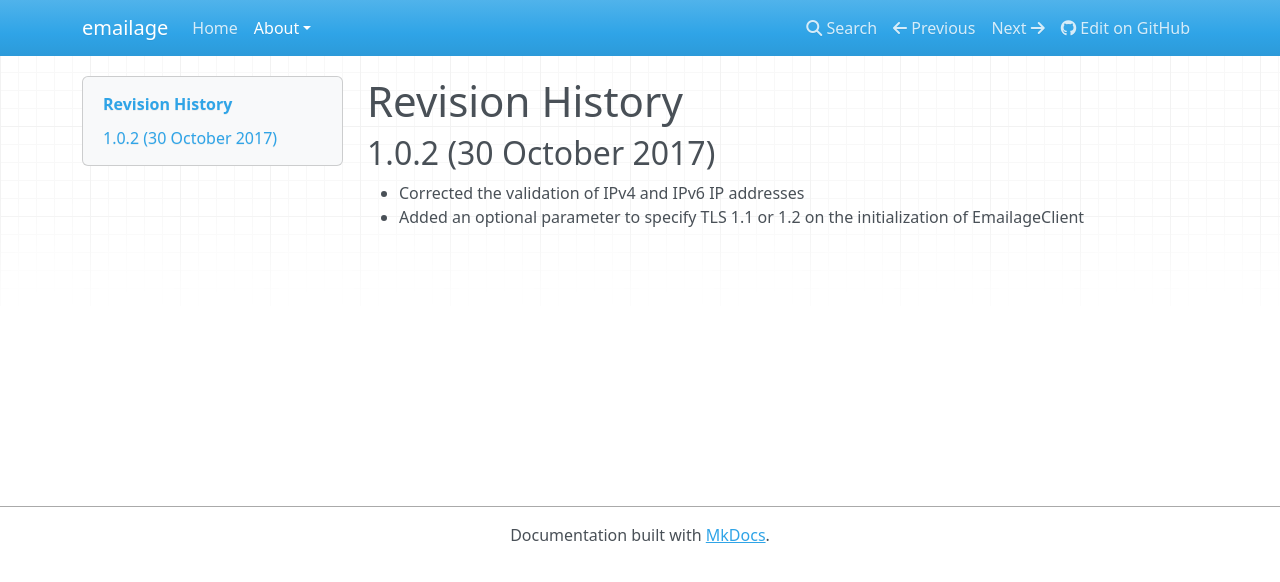
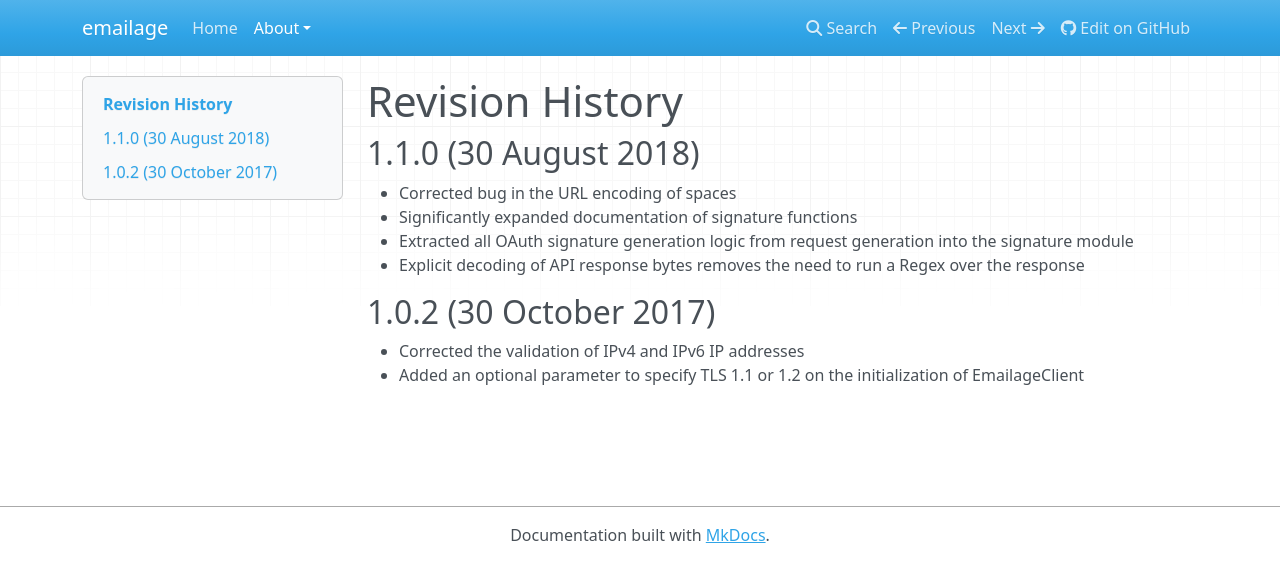
Before and after one commit to emailage/Emailage_Python, an MkDocs documentation site: the page built from docs/about/changes.md, in a window 1280 px wide. Shown: the top 582 px of the page. Built offline with MkDocs 1.6.1, drawn with Linux system fonts in a browser that asks for light colours; nearby versions of some CDN libraries; old or Windows-style settings are respelled for this version of MkDocs.

Commit message:
Updated revision history doc

```diff
--- a/docs/about/changes.md
+++ b/docs/about/changes.md
@@ -1,4 +1,11 @@
 # Revision History
+
+## 1.1.0 (30 August 2018)
+
+ - Corrected bug in the URL encoding of spaces
+ - Significantly expanded documentation of signature functions
+ - Extracted all OAuth signature generation logic from request generation into the signature module
+ - Explicit decoding of API response bytes removes the need to run a Regex over the response
 
 ## 1.0.2 (30 October 2017)
 
```
